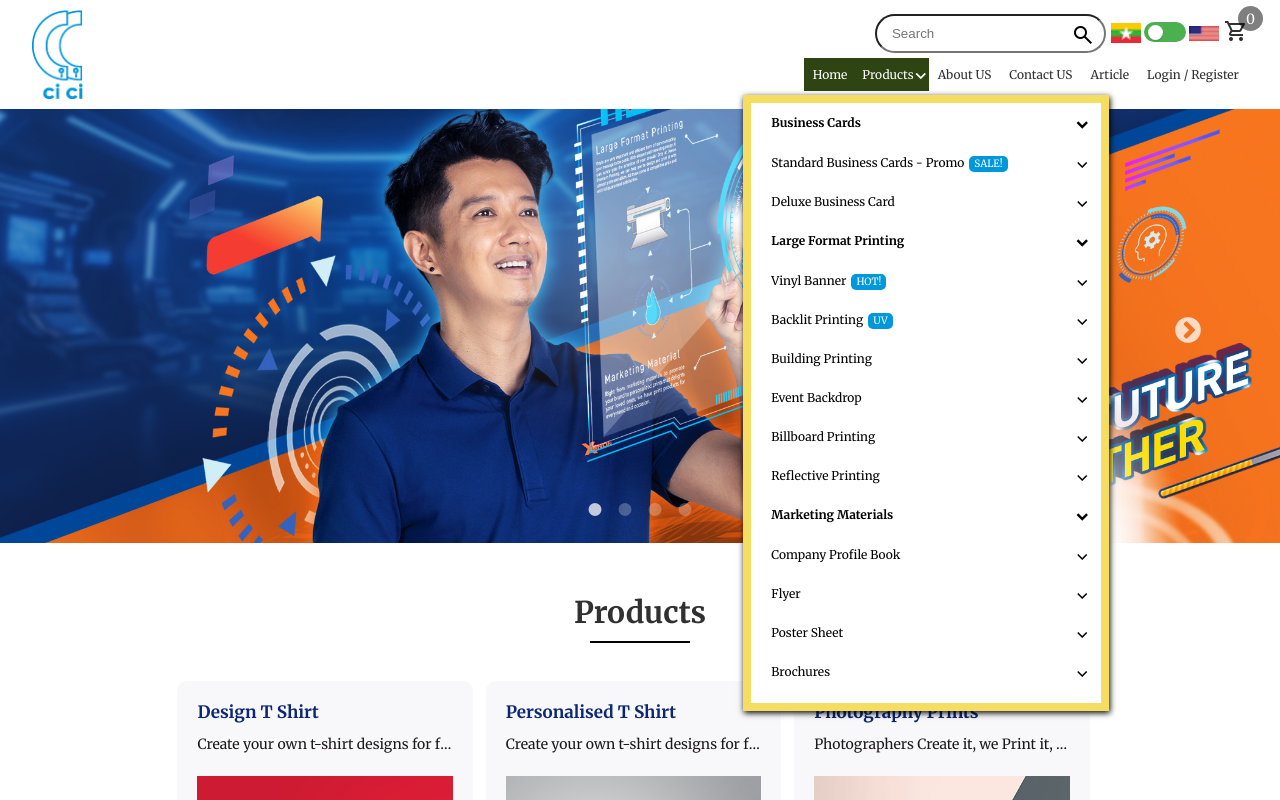
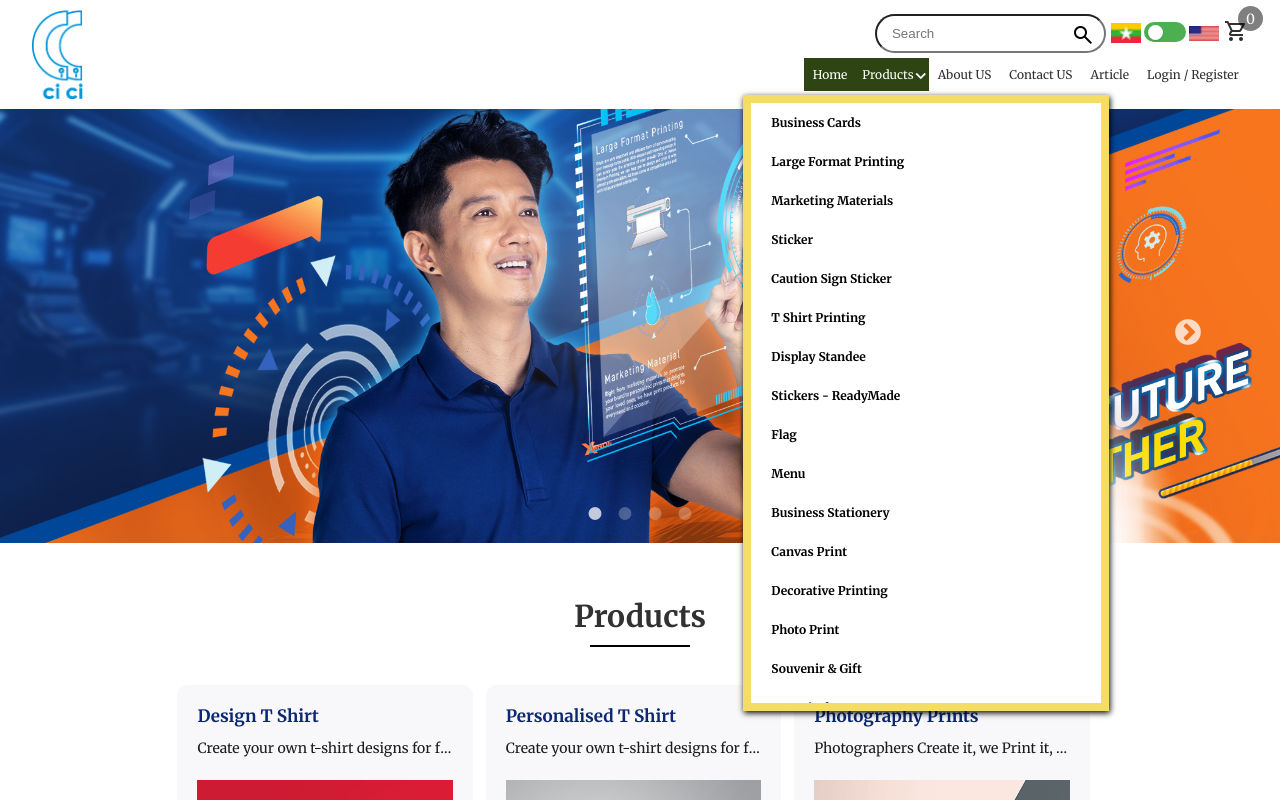
Before and after one commit to winlhanphyo/OffsetPaintingService, a Vue app in the folder frontend/: page /home in a window 1280 px wide. Both pictures are taken after a click on the link "Products". Shown: the top 800 px of the page. Built offline with nearby package versions, Linux system fonts and the light colour scheme.

Commit message:
fixed caurosel and menu

```diff
--- a/frontend/package.json
+++ b/frontend/package.json
@@ -13,7 +13,9 @@
     "-": "^0.0.1",
     "bootstrap": "^5.3.3",
     "core-js": "^3.8.3",
+    "jquery": "^3.7.1",
     "save-dev": "^0.0.1-security",
+    "slick-carousel": "^1.8.1",
     "vue": "^3.2.13",
     "vue-router": "^4.0.3",
     "vuex": "^4.0.0"
--- a/frontend/public/index.html
+++ b/frontend/public/index.html
@@ -88,17 +88,6 @@
     }
   </style>
   <script src="https://cdn.jsdelivr.net/jquery.slick/1.4.1/slick.min.js"></script>
-  <script>
-    $(document).ready(function () {
-      $('.slider ul').slick({
-        arrows: true,
-        centerPadding: "0px",
-        dots: true,
-        slidesToShow: 1,
-        infinite: false
-      });
-    });
-  </script>
 
   <script>
     $(window).scroll(function(){
--- a/frontend/src/components/Header.vue
+++ b/frontend/src/components/Header.vue
@@ -13,11 +13,11 @@
               <a :class="[checkActiveMenu('/home') ? 'active' : '']" @click="$router.push('/')">Home</a>
             </li>
             <li class="has-menu">
-              <a :class="[checkActiveMenu('/product') ? 'active' : '']">Products</a>
+              <a :class="[checkActiveMenu('/product') ? 'active' : '']" @click="resetMenu()">Products</a>
               <ul class="sub-menu">
                 <li>
-                  <a>Business Cards</a>
-                  <ul class="dropdown-menu">
+                  <span @click="clickActiveDropDownMenu(0)">Business Cards</span>
+                  <ul class="dropdown-menu" v-if="activeDropDownMenu[0]">
                     <li>
                       <a @click="$router.push('/product/1')" class="dropdown-item"
                         >Standard Business Cards - Promo<span class="badge-info"
@@ -32,8 +32,8 @@
                   </ul>
                 </li>
                 <li>
-                  <a @click="$router.push('/product/1')">Large Format Printing</a>
-                  <ul class="dropdown-menu">
+                  <span @click="clickActiveDropDownMenu(1)">Large Format Printing</span>
+                  <ul class="dropdown-menu" v-if="activeDropDownMenu[1]">
                     <li>
                       <a href="" class="dropdown-item"
                         >Vinyl Banner<span class="badge-info">HOT!</span></a
@@ -51,8 +51,8 @@
                   </ul>
                 </li>
                 <li>
-                  <a @click="$router.push('/product/1')">Marketing Materials</a>
-                  <ul class="dropdown-menu">
+                  <span @click="clickActiveDropDownMenu(2)">Marketing Materials</span>
+                  <ul class="dropdown-menu" v-if="activeDropDownMenu[2]">
                     <li>
                       <a href="" class="dropdown-item">Company Profile Book</a>
                     </li>
@@ -67,8 +67,8 @@
                   </ul>
                 </li>
                 <li>
-                  <a @click="$router.push('/product/1')">Sticker</a>
-                  <ul class="dropdown-menu">
+                  <span @click="clickActiveDropDownMenu(3)">Sticker</span>
+                  <ul class="dropdown-menu" v-if="activeDropDownMenu[3]">
                     <li>
                       <a href="" class="dropdown-item">Ezy Film ( UV DTF )</a>
                     </li>
@@ -87,8 +87,8 @@
                   </ul>
                 </li>
                 <li>
-                  <a @click="$router.push('/product/1')">Caution Sign Sticker</a>
-                  <ul class="dropdown-menu">
+                  <span @click="clickActiveDropDownMenu(4)">Caution Sign Sticker</span>
+                  <ul class="dropdown-menu" v-if="activeDropDownMenu[4]">
                     <li><a href="">Covid 19 Floor Sticker-01</a></li>
                     <li><a href="">Covid 19 Caution Sticker-02</a></li>
                     <li><a href="">Covid 19 Caution Sticker-03</a></li>
@@ -103,15 +103,15 @@
                   </ul>
                 </li>
                 <li>
-                  <a @click="$router.push('/product/1')">T Shirt Printing</a>
-                  <ul class="dropdown-menu">
+                  <span @click="clickActiveDropDownMenu(5)">T Shirt Printing</span>
+                  <ul class="dropdown-menu" v-if="activeDropDownMenu[5]">
                     <li><a href="">Design T Shirt</a></li>
                     <li><a href="">Personalised T Shirt</a></li>
                   </ul>
                 </li>
                 <li>
-                  <a @click="$router.push('/product/1')">Display Standee</a>
-                  <ul class="dropdown-menu">
+                  <span @click="clickActiveDropDownMenu(6)">Display Standee</span>
+                  <ul class="dropdown-menu" v-if="activeDropDownMenu[6]">
                     <li><a href="">Life Size Cut Out</a></li>
                     <li><a href="">Aluminium Lightbox (Customize Size)</a></li>
                     <li><a href="">X Stand</a></li>
@@ -122,76 +122,76 @@
                   </ul>
                 </li>
                 <li>
-                  <a @click="$router.push('/product/1')">Stickers - ReadyMade</a>
-                  <ul class="dropdown-menu">
+                  <span @click="clickActiveDropDownMenu(7)">Stickers - ReadyMade</span>
+                  <ul class="dropdown-menu" v-if="activeDropDownMenu[7]">
                     <li><a href="">Baked with Love Sticker Set</a></li>
                     <li><a href="">Baked with Love Sticker Set</a></li>
                   </ul>
                 </li>
                 <li>
-                  <a @click="$router.push('/product/1')">Flag</a>
-                  <ul class="dropdown-menu">
+                  <span @click="clickActiveDropDownMenu(8)">Flag</span>
+                  <ul class="dropdown-menu" v-if="activeDropDownMenu[8]">
                     <li><a href="">Feather Banner Stand</a></li>
                     <li><a href="">J Flag Stand</a></li>
                     <li><a href="">Rectangle Flag</a></li>
                   </ul>
                 </li>
                 <li>
-                  <a @click="$router.push('/product/1')">Menu</a>
-                  <ul class="dropdown-menu">
+                  <span @click="clickActiveDropDownMenu(9)">Menu</span>
+                  <ul class="dropdown-menu" v-if="activeDropDownMenu[9]">
                     <li><a href="">Menu Book</a></li>
                   </ul>
                 </li>
                 <li>
-                  <a @click="$router.push('/product/1')">Business Stationery</a>
-                  <ul class="dropdown-menu">
-                    <li><a href="">Greeting Cards</a></li>
-                    <li><a href="">Document printing</a></li>
-                    <li><a href="">Letterhead</a></li>
-                    <li><a href="">Certificated</a></li>
-                    <li><a href="">ID Card</a></li>
-                    <li><a href="">Lanyard</a></li>
+                  <span @click="clickActiveDropDownMenu(10)">Business Stationery</span>
+                  <ul class="dropdown-menu" v-if="activeDropDownMenu[10]">
+                    <li><a @click="$router.push('/product/1')">Greeting Cards</a></li>
+                    <li><a @click="$router.push('/product/1')">Document printing</a></li>
+                    <li><a @click="$router.push('/product/1')">Letterhead</a></li>
+                    <li><a @click="$router.push('/product/1')">Certificated</a></li>
+                    <li><a @click="$router.push('/product/1')">ID Card</a></li>
+                    <li><a @click="$router.push('/product/1')">Lanyard</a></li>
                   </ul>
                 </li>
                 <li>
-                  <a @click="$router.push('/product/1')">Canvas Print</a>
-                  <ul class="dropdown-menu">
-                    <li><a href="">Matt Canvas with Frame</a></li>
+                  <span @click="clickActiveDropDownMenu(11)">Canvas Print</span>
+                  <ul class="dropdown-menu" v-if="activeDropDownMenu[11]">
+                    <li><a @click="$router.push('/product/1')">Matt Canvas with Frame</a></li>
                   </ul>
                 </li>
                 <li>
-                  <a @click="$router.push('/product/1')">Decorative Printing</a>
-                  <ul class="dropdown-menu">
-                    <li><a href="">Wall Paper</a></li>
+                  <span @click="clickActiveDropDownMenu(12)">Decorative Printing</span>
+                  <ul v-if="activeDropDownMenu[12]">
+                    <li><a @click="$router.push('/product/1')">Wall Paper</a></li>
                   </ul>
                 </li>
                 <li>
-                  <a @click="$router.push('/product/1')">Photo Print</a>
-                  <ul class="dropdown-menu">
-                    <li><a href="">Acrylic UV Print</a></li>
-                    <li><a href="">Metal UV Print</a></li>
-                    <li><a href="">Photopaper Printing</a></li>
+                  <span @click="clickActiveDropDownMenu(13)">Photo Print</span>
+                  <ul class="dropdown-menu" v-if="activeDropDownMenu[13]">
+                    <li><a @click="$router.push('/product/1')">Acrylic UV Print</a></li>
+                    <li><a @click="$router.push('/product/1')">Metal UV Print</a></li>
+                    <li><a @click="$router.push('/product/1')">Photopaper Printing</a></li>
                   </ul>
                 </li>
                 <li>
-                  <a @click="$router.push('/product/1')">Souvenir & Gift</a>
-                  <ul class="dropdown-menu">
-                    <li><a href="">Tote Bag</a></li>
-                    <li><a href="">Aluminium Bottle</a></li>
-                    <li><a href="">Ceramic Coaster</a></li>
-                    <li><a href="">Pillow Case</a></li>
-                    <li><a href="">Coffee Mug</a></li>
+                  <span @click="clickActiveDropDownMenu(14)">Souvenir & Gift</span>
+                  <ul class="dropdown-menu" v-if="activeDropDownMenu[14]">
+                    <li><a @click="$router.push('/product/1')">Tote Bag</a></li>
+                    <li><a @click="$router.push('/product/1')">Aluminium Bottle</a></li>
+                    <li><a @click="$router.push('/product/1')">Ceramic Coaster</a></li>
+                    <li><a @click="$router.push('/product/1')">Pillow Case</a></li>
+                    <li><a @click="$router.push('/product/1')">Coffee Mug</a></li>
                   </ul>
                 </li>
                 <li>
-                  <a @click="$router.push('/product/1')">POP Display</a>
-                  <ul class="dropdown-menu">
-                    <li><a href="">Wobbler</a></li>
-                    <li><a href="">1mm PVC Rigid Printing with Sticker</a></li>
-                    <li><a href="">0.5mm PVC Rigid Printing with Sticker</a></li>
-                    <li><a href="">Dangler</a></li>
-                    <li><a href="">All in one Board Printing with Sticker</a></li>
-                    <li><a href="">PP Board Printing with Sticker</a></li>
+                  <span @click="clickActiveDropDownMenu(15)">POP Display</span>
+                  <ul class="dropdown-menu" v-if="activeDropDownMenu[15]">
+                    <li><a @click="$router.push('/product/1')">Wobbler</a></li>
+                    <li><a @click="$router.push('/product/1')">1mm PVC Rigid Printing with Sticker</a></li>
+                    <li><a @click="$router.push('/product/1')">0.5mm PVC Rigid Printing with Sticker</a></li>
+                    <li><a @click="$router.push('/product/1')">Dangler</a></li>
+                    <li><a @click="$router.push('/product/1')">All in one Board Printing with Sticker</a></li>
+                    <li><a @click="$router.push('/product/1')">PP Board Printing with Sticker</a></li>
                   </ul>
                 </li>
               </ul>
@@ -252,10 +252,24 @@ export default {
   components: {},
   data() {
     return {
-      currentRoute: "home"
+      currentRoute: "home",
+      activeDropDownMenu: [false, false, false, false, false, false, false, false, false, false, false, false,
+        false, false, false, false]
     };
   },
-  methods: {},
+  methods: {
+    clickActiveDropDownMenu(i) {
+      this.resetMenu(i);
+      this.activeDropDownMenu[i] = !this.activeDropDownMenu[i];
+    },
+    resetMenu(index=-1) {
+      for (let i = 0; i < this.activeDropDownMenu.length; i++) {
+        if (index !== i) {
+          this.activeDropDownMenu[i] = false;
+        }
+      }
+    }
+  },
   computed: {
     checkActiveMenu() {
       return (routeParam) => {
@@ -264,10 +278,10 @@ export default {
     },
   },
   watch: {
-    $route(to, from) {
-      console.log("to and from", to, from)
-      this.currentRoute = to.name;
-    },
+    // $route(to, from) {
+    //   console.log("to and from", to, from)
+    //   this.currentRoute = to.name;
+    // },
   },
 };
 </script>
@@ -422,7 +436,7 @@ export default {
                 }
                 li {
                   position: relative;
-                  a {
+                  span {
                     display: block;
                     padding: 12px 20px 12px 20px;
                     color: #000;
--- a/frontend/src/main.js
+++ b/frontend/src/main.js
@@ -3,4 +3,4 @@ import App from './App.vue'
 import router from './router'
 import store from './store'
 
-createApp(App).use(store).use(router).mount('#app')
+createApp(App).use(store).use(router).mount('#app');
--- a/frontend/src/views/HomeView.vue
+++ b/frontend/src/views/HomeView.vue
@@ -1,7 +1,7 @@
 <template>
   <main>
     <div class="slider">
-      <ul>
+      <ul class="slider-item">
         <li><img src="@/assets/images/home/SaiSai_Banner.jpg" alt="" /></li>
         <li>
           <a href=""><img src="@/assets/images/home/T_Shirt37.jpg" alt="" /></a>
@@ -255,16 +255,21 @@
     <div class="company-info">
       <div class="container">
         <h2><span>Discover Colors with Best Printing</span></h2>
-        <p class="info-txt">Enjoy great offers on personalized and top-notch quality printing products</p>
+        <p class="info-txt">
+          Enjoy great offers on personalized and top-notch quality printing products
+        </p>
         <div class="company-overview">
           <div class="short-company-overview">
             <img src="@/assets/images/home/about_company.png" alt="" />
             <div class="company-blk">
               <h3>About Company</h3>
               <p>
-                Since inception, we have worked relentlessly in improving your printing experience. We stand tall to provide you a high order and quality printing products backed with a 100% satisfaction guarantee.
+                Since inception, we have worked relentlessly in improving your printing
+                experience. We stand tall to provide you a high order and quality printing
+                products backed with a 100% satisfaction guarantee.
               </p>
-              <a class="btn btn-info" href="/about_us.html">Read More<i class="fa fa-arrow-circle-right" aria-hidden="true"></i
+              <a class="btn btn-info" href="/about_us.html"
+                >Read More<i class="fa fa-arrow-circle-right" aria-hidden="true"></i
               ></a>
             </div>
           </div>
@@ -273,9 +278,12 @@
             <div class="company-blk">
               <h3>Contact Us</h3>
               <p>
-                We always welcome your feedback and suggestions. Feel free to contact our customer service desk and get in touch with our print experts. Our experts available 24/7 on email and telephone.
+                We always welcome your feedback and suggestions. Feel free to contact our
+                customer service desk and get in touch with our print experts. Our experts
+                available 24/7 on email and telephone.
               </p>
-              <a class="btn btn-info" href="/about_us.html">Contact Us<i class="fa fa-arrow-circle-right" aria-hidden="true"></i
+              <a class="btn btn-info" href="/about_us.html"
+                >Contact Us<i class="fa fa-arrow-circle-right" aria-hidden="true"></i
               ></a>
             </div>
           </div>
@@ -287,6 +295,8 @@
 
 <script>
 // @ is an alias to /src
+import $ from "jquery";
+import "slick-carousel";
 
 export default {
   name: "HomeView",
@@ -295,6 +305,19 @@ export default {
     return {
       activeMenu: false,
     };
+  },
+  mounted() {
+    console.log("Mounted");
+    $(".slider-item").slick({
+      arrows: true,
+      centerPadding: "0px",
+      dots: true,
+      slidesToShow: 1,
+      infinite: false,
+    });
+  },
+  beforeUnmount() {
+    $(".slider-item").slick("unslick");
   },
   methods: {},
 };
@@ -461,7 +484,7 @@ export default {
         @media screen and (max-width: 767.9px) {
           display: block;
         }
-        .short-company-overview{
+        .short-company-overview {
           position: relative;
           margin-right: 10px;
           @media screen and (max-width: 767.9px) {
```
Also changed, not shown: frontend/src/App.vue (line endings or trailing spaces), 1 other file (tests, documents, lock files or other folders).
